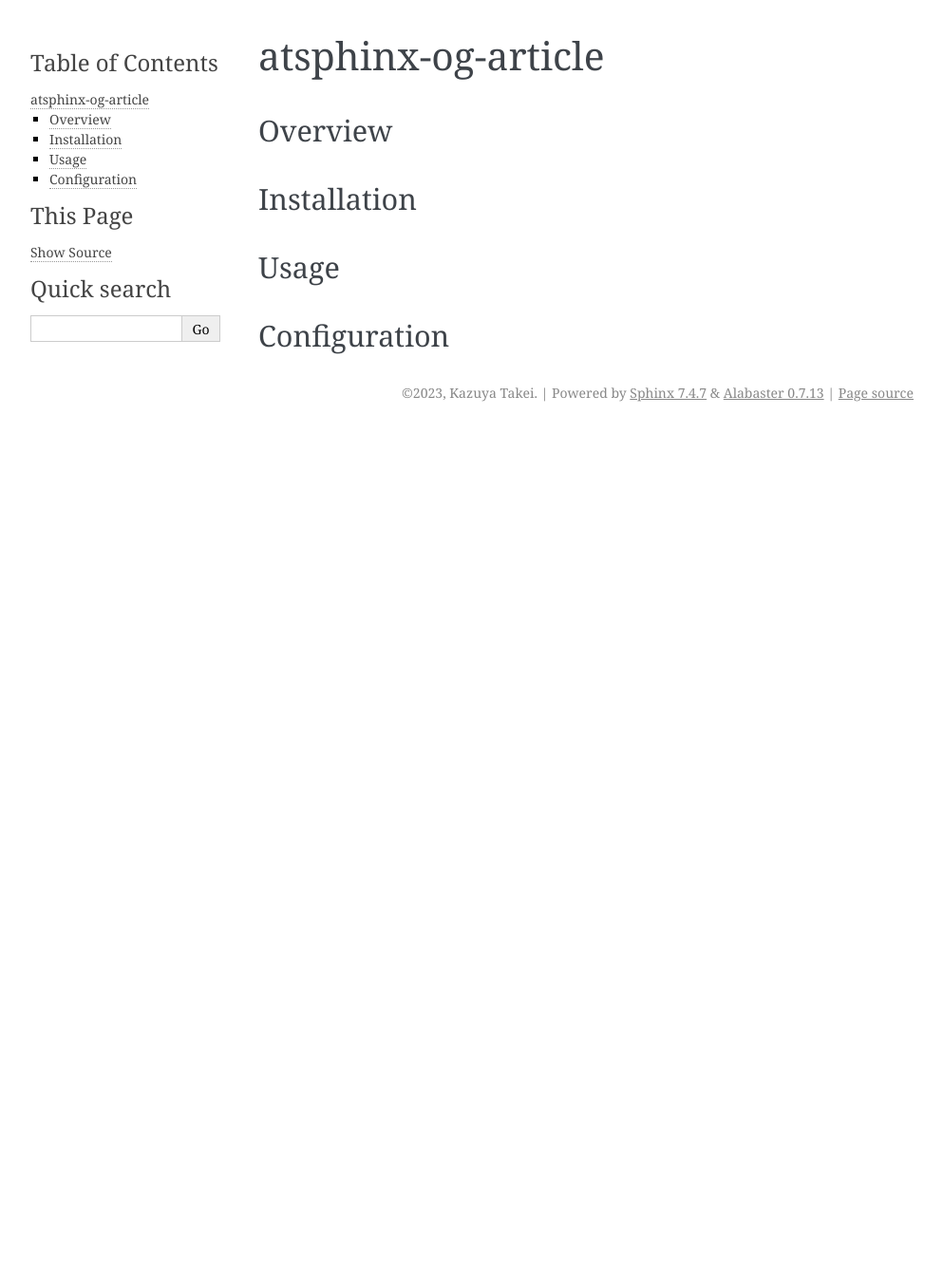
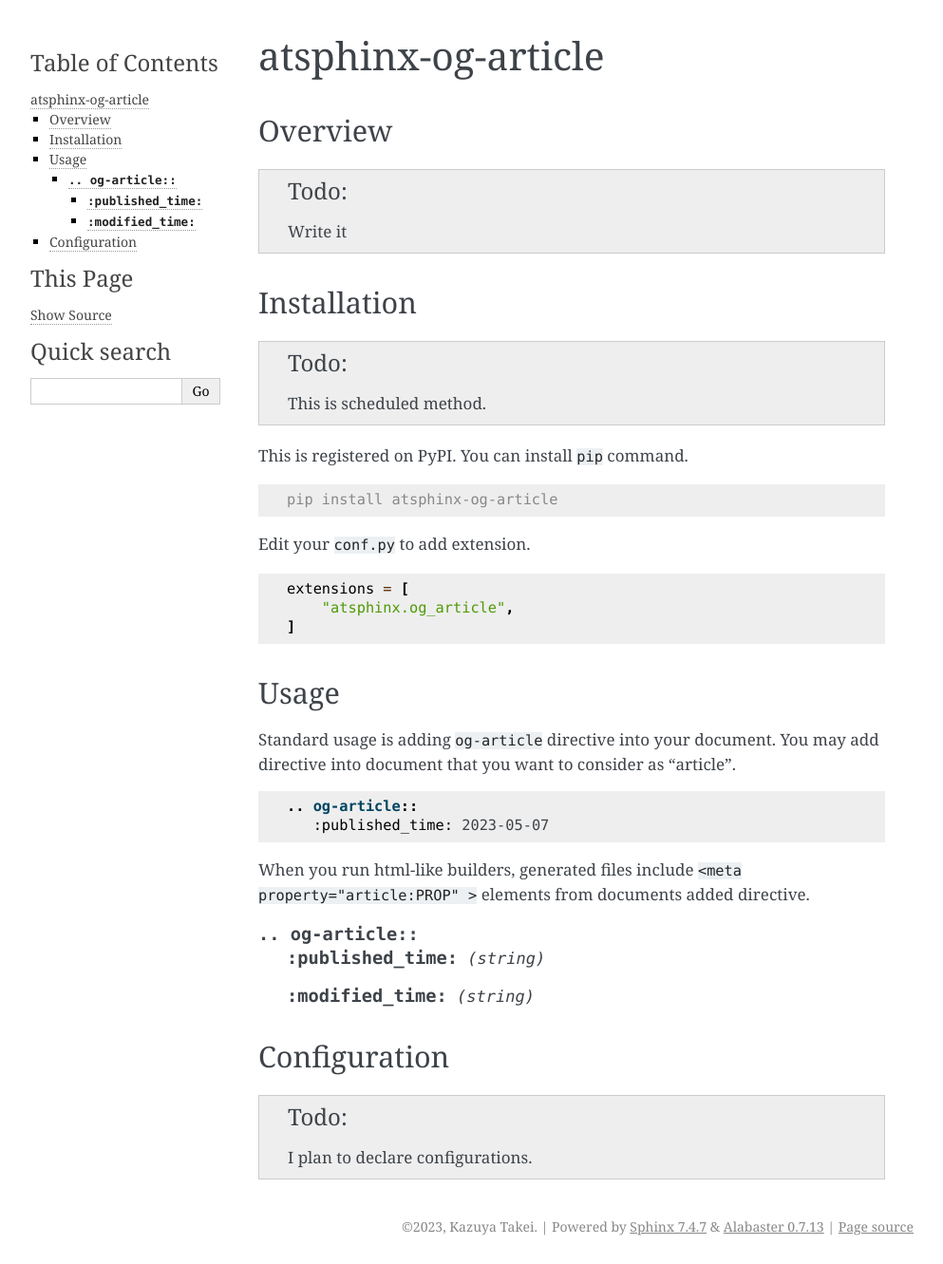
Before and after one commit to atsphinx/og-article, a Sphinx documentation site: the page built from docs/index.rst, in a window 1280 px wide. Shown: the whole page at 95% size, without its empty margins (148-1141 px from the left). Built offline with Sphinx 7.4.7, drawn with Linux system fonts in a browser that asks for light colours; the version number could not be read and is left out; before the commit the page ends 900 px from its top, so only the background shows below that.

Commit message:
docs: First implementetion plan

```diff
--- a/docs/conf.py
+++ b/docs/conf.py
@@ -9,6 +9,7 @@ release = __version__
 
 # -- General configuration
 extensions = [
+    "sphinx.ext.intersphinx",
     "sphinx.ext.todo",
 ]
 templates_path = ["_templates"]
@@ -17,3 +18,11 @@ exclude_patterns = ["_build", "Thumbs.db", ".DS_Store"]
 # -- Options for HTML output
 html_theme = "alabaster"
 html_static_path = ["_static"]
+
+# -- Options for extensions
+# sphinx.ext.intersphinx
+intersphinx_mapping = {
+    "sphinx": ("https://www.sphinx-doc.org/en/master", None),
+}
+# sphinx.ext.todo
+todo_include_todos = True
--- a/docs/index.rst
+++ b/docs/index.rst
@@ -10,14 +10,47 @@ Overview
 Installation
 ============
 
-.. todo:: Write it
+.. todo:: This is scheduled method.
+
+This is registered on PyPI.
+You can install ``pip`` command.
+
+.. code-block:: console
+
+   pip install atsphinx-og-article
+
+Edit your ``conf.py`` to add extension.
+
+.. code-block:: python
+
+   extensions = [
+       "atsphinx.og_article",
+   ]
 
 Usage
 =====
 
-.. todo:: Write it
+Standard usage is adding ``og-article`` directive into your document.
+You may add directive into document that you want to consider as "article".
+
+.. code-block:: rst
+
+   .. og-article::
+      :published_time: 2023-05-07
+
+When you run html-like builders,
+generated files include ``<meta property="article:PROP" >`` elements
+from documents added directive.
+
+.. rst:directive:: og-article
+
+   .. rst:directive:option:: published_time
+      :type: string
+
+   .. rst:directive:option:: modified_time
+      :type: string
 
 Configuration
 =============
 
-.. todo:: Write it
+.. todo:: I plan to declare configurations.
```
Also changed, not shown: README.rst (+35 -1 lines), 1 other file.
